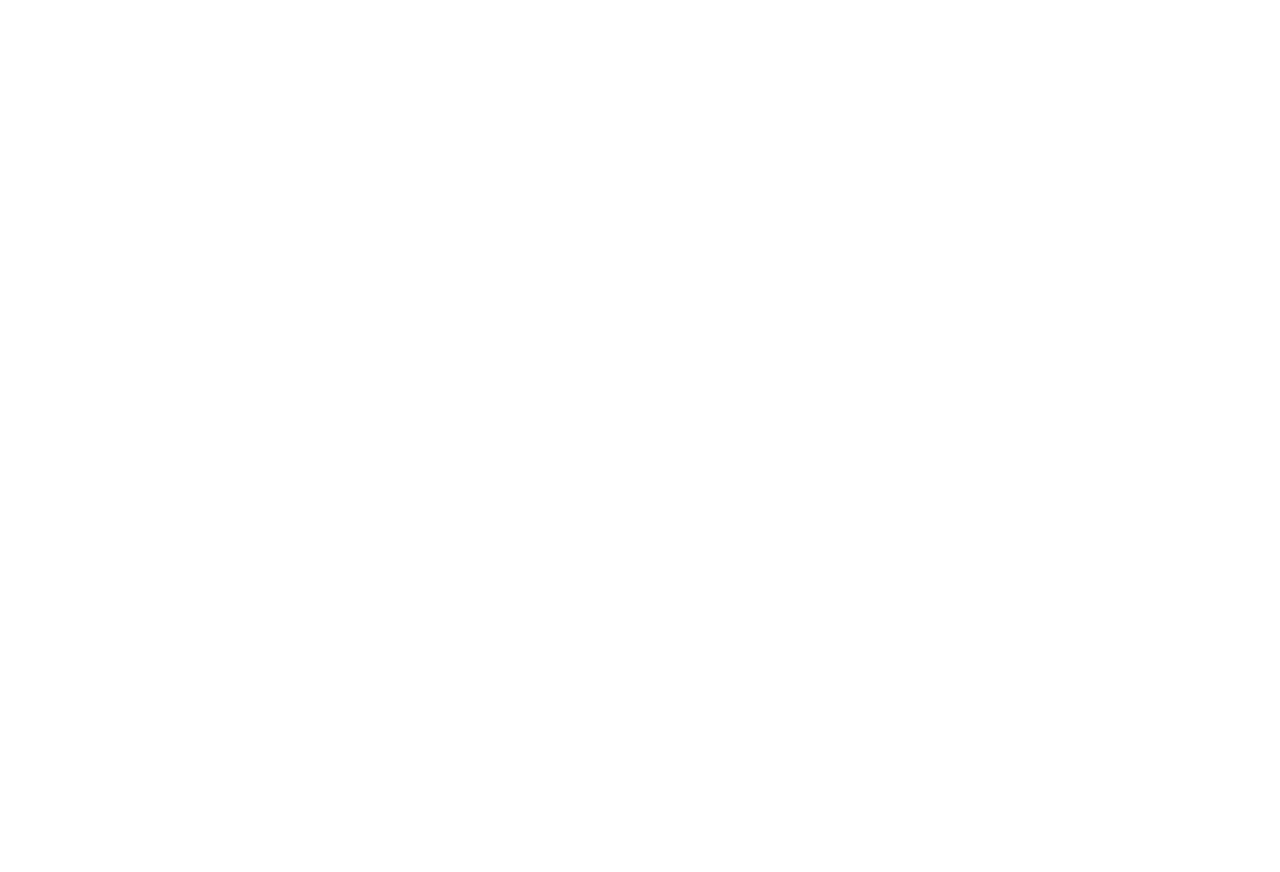
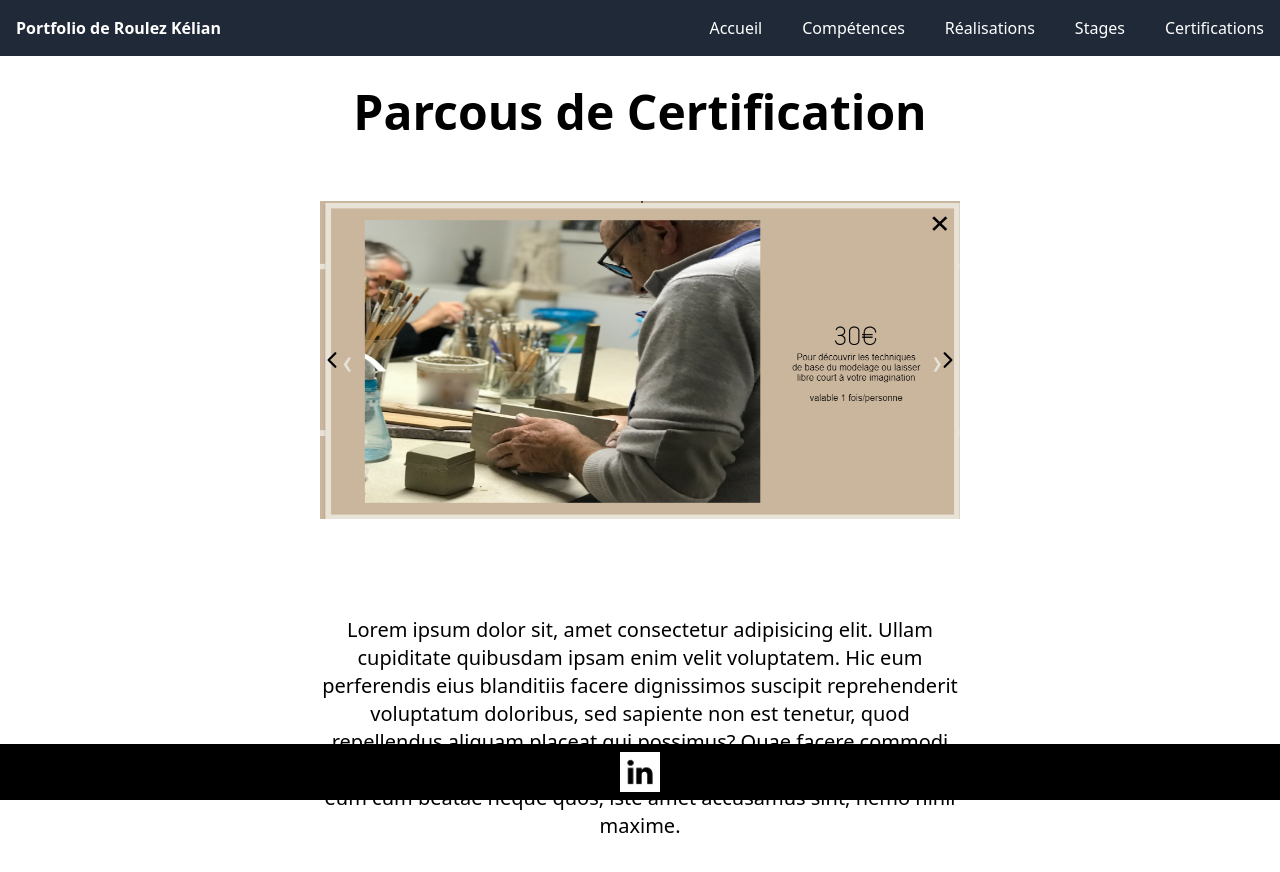
Before and after one commit to LPimss/portfolio-web, a React (Vite) app: page /ParcoursCertif in a window 1280 px wide. Shown: the top 872 px of the page. Before the commit the page ends 800 px from the top, so only its background shows below. Built offline with nearby package versions, Linux system fonts and the light colour scheme.

Commit message:
certification

```diff
--- a/src/App.jsx
+++ b/src/App.jsx
@@ -34,6 +34,7 @@
 import Aparte from './components/Realisations/Aparte';
 import Guetprimeur from './components/Realisations/Guetprimeur';
 import Cashcash from './components/Realisations/Cashcash';
+import ParcoursCertif from './components/Realisations/ParcoursCertif';
 
 
 
@@ -80,12 +81,7 @@
         <Route path="/Aparte" element={<Aparte />} />
         <Route path="/Guetprimeur" element={<Guetprimeur />} />
         <Route path="/Cashcash" element={<Cashcash />} />
-
-
-
-
-
-
+        <Route path="/ParcoursCertif" element={<ParcoursCertif />} />
       </Route>
     </Routes>
   );
--- a/src/components/Certifications.jsx
+++ b/src/components/Certifications.jsx
@@ -1,12 +1,23 @@
 import React from 'react';
 import { Link } from 'react-router-dom';
 
-const Certifications = () => {
+
+const Stages = () => {
   return (
-    <div>
-      <h2>Certifications</h2>
-      {/* Ajoutez le contenu de votre page Certifications ici */}
-    </div>
+<div>
+      <h2 className="text-center font-bold text-5xl mt-8">Certifications</h2>
+      <div className="flex flex-col items-center justify-center h-screen">
+        <div className="flex flex-wrap justify-center gap-8 mx-10">
+          {/* Première ligne de divs */}
+          <div className="border border-aparte1 p-8 w-80 h-auto rounded-xl">
+            <img className=' mx-auto w-auto h-24' src='../img/aparte.png'></img>
+            <p className='mt-6 text-center text-promotors-blue'>Lorem ipsum dolor sit, amet consectetur adipisicing elit. Sapiente, voluptatum! Harum ab exercitationem eligendi quod illum veniam doloremque sit ad tenetur cum? Veniam sint voluptas incidunt harum! Deleniti quisquam, rem reiciendis ipsa commodi magnam cumque minus inventore, magni eligendi quia beatae ad quis ullam vero laudantium? Numquam iusto est consequatur.</p>
+            <Link to="/ParcoursCertif"><p className='mt-6 text-center text-aparte1 font-bold underline '>Découvrir</p></Link>
+          </div>
+       </div>
+      </div>
+</div>
   );
 }
-export default Certifications;
+
+export default Stages;
--- /dev/null
+++ b/src/components/Realisations/ParcoursCertif.jsx
@@ -0,0 +1,30 @@
+import React from 'react';
+import Slider from '../Slider';
+
+function ParcoursCertif() {
+    const images = [
+        '../img/aparte_screen/carre1.png',
+        '../img/aparte_screen/carre2.png',
+        '../img/aparte_screen/carre3.png',
+        '../img/aparte_screen/carre4.png',
+        '../img/aparte_screen/artT.png',
+        '../img/aparte_screen/cc.png',
+        '../img/aparte_screen/contact.png',
+        '../img/aparte_screen/expos.png',
+        '../img/aparte_screen/expos2.png',
+        '../img/aparte_screen/expos3.png',
+        '../img/aparte_screen/privat.png',
+        '../img/aparte_screen/privat2.png',
+        '../img/aparte_screen/video.png',
+    ];
+
+    return (
+        <div>
+            <h2 className="text-center font-bold text-5xl mt-8 mb-8">Parcous de Certification</h2>
+            <Slider images={images} />
+            <p className='mx-auto w-1/2 text-center mb-32 text-xl'>Lorem ipsum dolor sit, amet consectetur adipisicing elit. Ullam cupiditate quibusdam ipsam enim velit voluptatem. Hic eum perferendis eius blanditiis facere dignissimos suscipit reprehenderit voluptatum doloribus, sed sapiente non est tenetur, quod repellendus aliquam placeat qui possimus? Quae facere commodi eaque voluptates earum voluptatum incidunt sequi atque quod, eum cum beatae neque quos, iste amet accusamus sint, nemo nihil maxime.</p>
+        </div>
+    );
+}
+
+export default ParcoursCertif;
```
Also changed, not shown: src/components/Realisations/Aparte.jsx (line endings or trailing spaces), src/components/Stages.jsx (line endings or trailing spaces).
